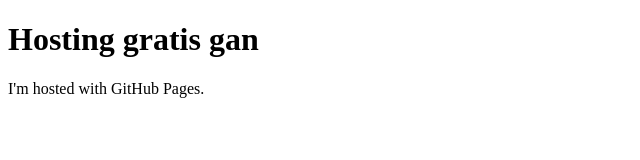
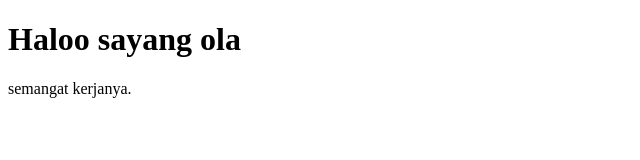
Before and after one commit to ilhamprbd/ilhamprbd.github.io, a plain HTML site: page index.html in a window 1280 px wide. Shown: the whole page, without its empty margins (0-640 px from the left). Drawn offline with Linux system fonts and the light colour scheme.

Commit message:
Update index.html

```diff
--- a/index.html
+++ b/index.html
@@ -1,7 +1,7 @@
 <!DOCTYPE html>
 <html>
 <body>
-<h1>Hosting gratis gan</h1>
-<p>I'm hosted with GitHub Pages.</p>
+<h1>Haloo sayang ola</h1>
+<p>semangat kerjanya.</p>
 </body>
 </html>
```
